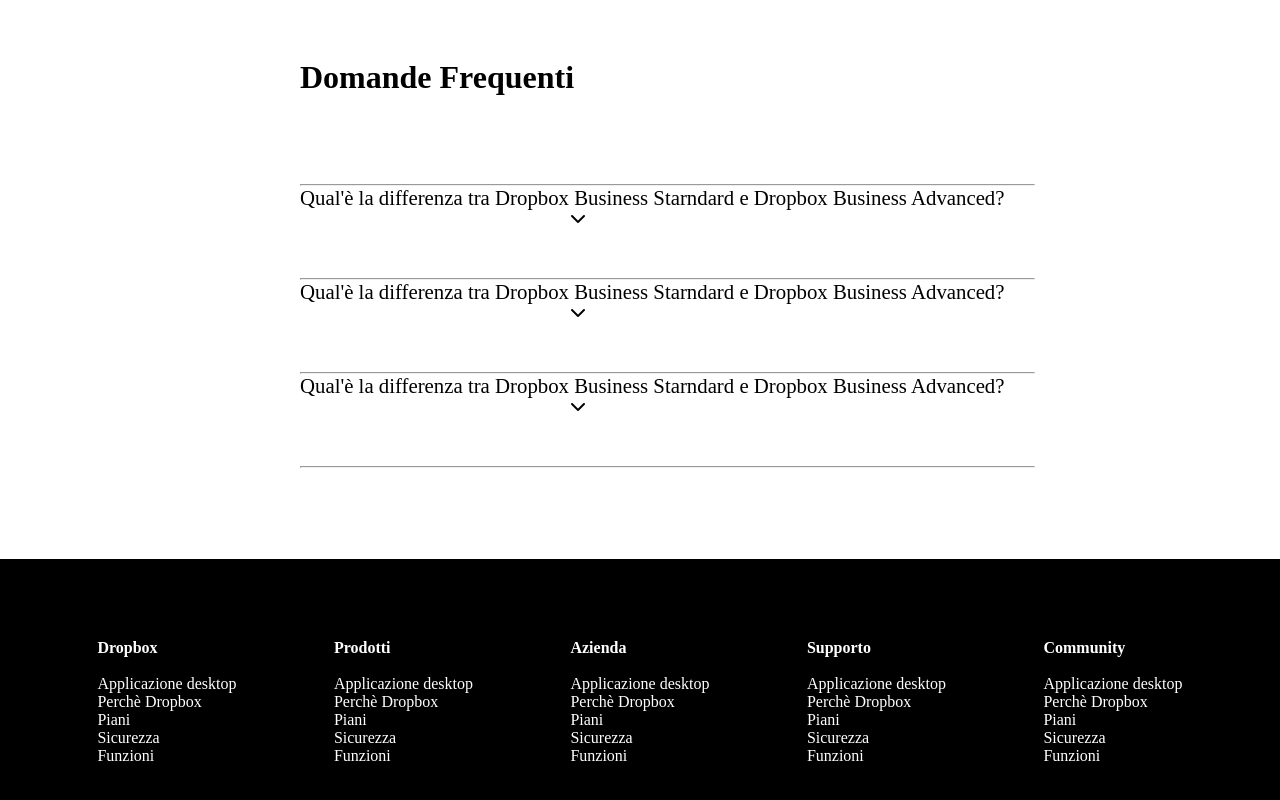
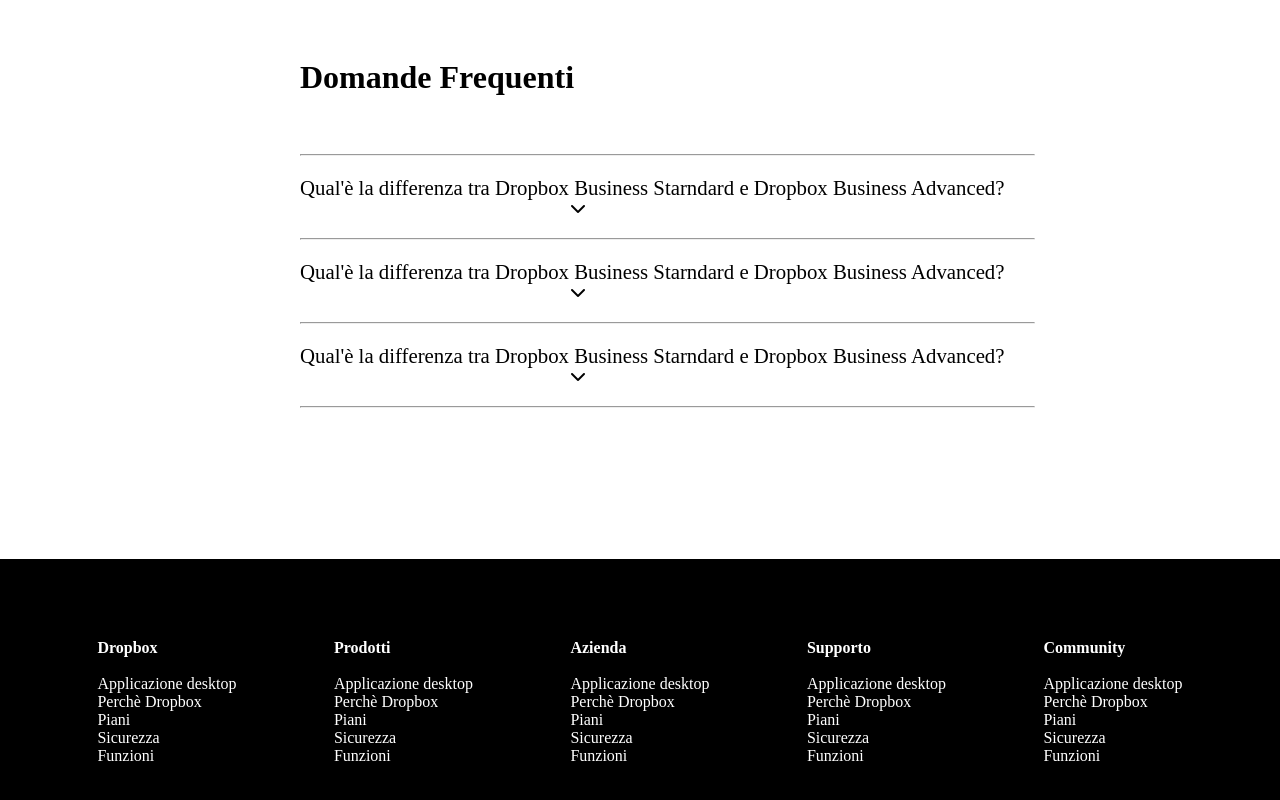
Before and after one commit to DarioOliviero24/htmlcss-dropbox, a plain HTML site: page index.html in a window 1280 px wide. Shown: the part 5168-5968 px from the top of the page. Drawn offline with Linux system fonts and the light colour scheme; files whose address does not match are found by name.

Commit message:
Esercizio-svolto!!

```diff
--- a/css/style.css
+++ b/css/style.css
@@ -365,7 +365,8 @@
 }
 .HR-menu{
     max-width: 75%;
-    margin-top: 50px;
+    margin-top: 20px;
+    margin-bottom: 20px;
 }
 .P-menu{
     display: inline;
@@ -375,10 +376,7 @@
 }
 .I-menu{
     margin-left: 270px;
-
-
 }
-
 
 /*Footer */
 .Foot{
```
